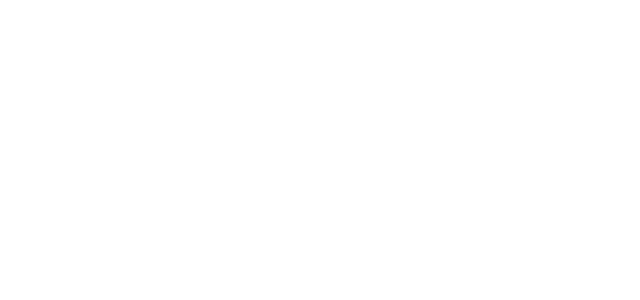
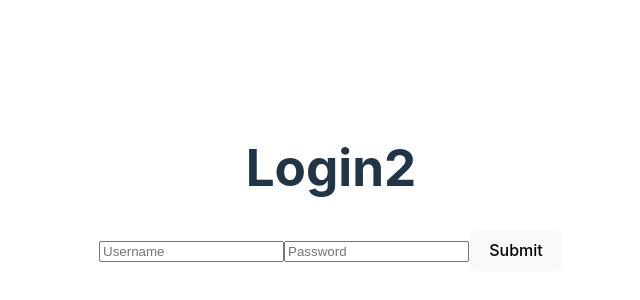
Before and after one commit to guicostalp/fin-app, a React (Vite) app: page / in a window 1280 px wide. Before the commit this address had no page. Shown: the part 212-512 px from the top of the page, without its empty margins (309-949 px from the left). Built offline with nearby package versions, Linux system fonts and the light colour scheme.

Commit message:
first commit

```diff
--- a/src/App.jsx
+++ b/src/App.jsx
@@ -30,16 +30,16 @@
   return (
     <div>
       <Routes>
-        <Route path="/fin-app" element={<LandingPage onLogin={handleLogin} />} />
+        <Route path="/" element={<LandingPage onLogin={handleLogin} />} />
         <Route
           path="/main"
-          element={isAuthenticated ? <MainPage onLogout={handleLogout} /> : <Navigate to="/fin-app" />}
+          element={isAuthenticated ? <MainPage onLogout={handleLogout} /> : <Navigate to="/" />}
         />
         {/* Add additional routes here as needed */}
         {/* Example of a protected route */}
         <Route
           path="/protected"
-          element={isAuthenticated ? <div>Protected Content</div> : <Navigate to="/fin-app" />}
+          element={isAuthenticated ? <div>Protected Content</div> : <Navigate to="/" />}
         />
       </Routes>
     </div>
```
